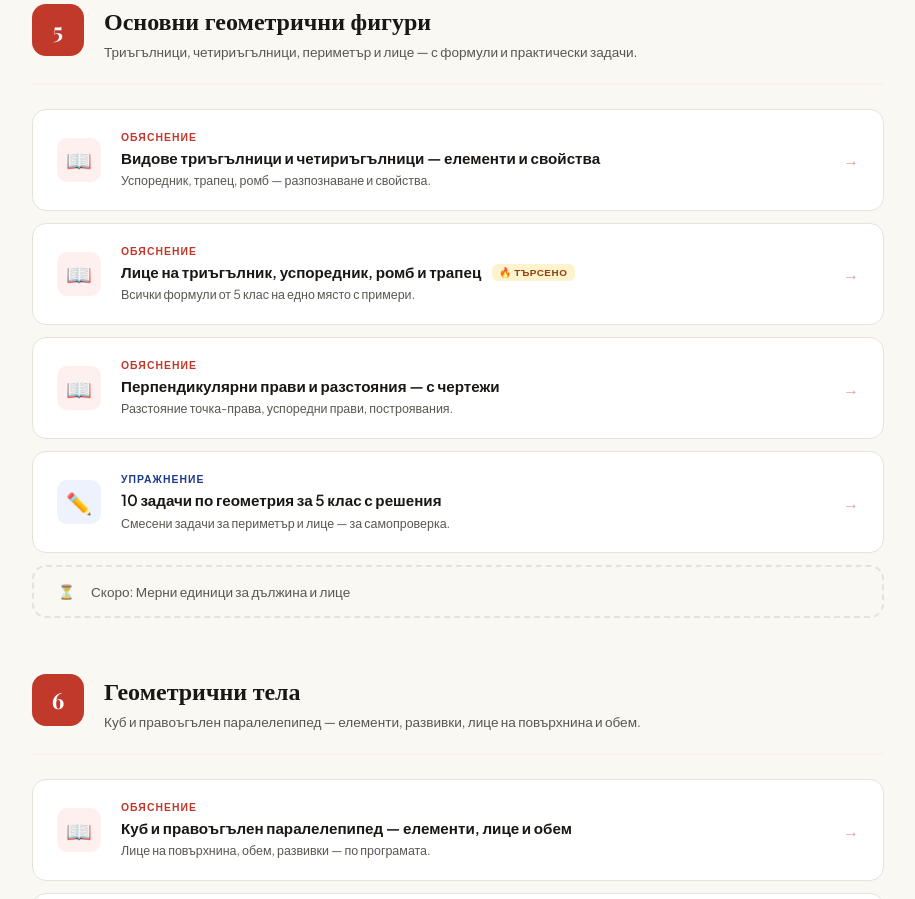
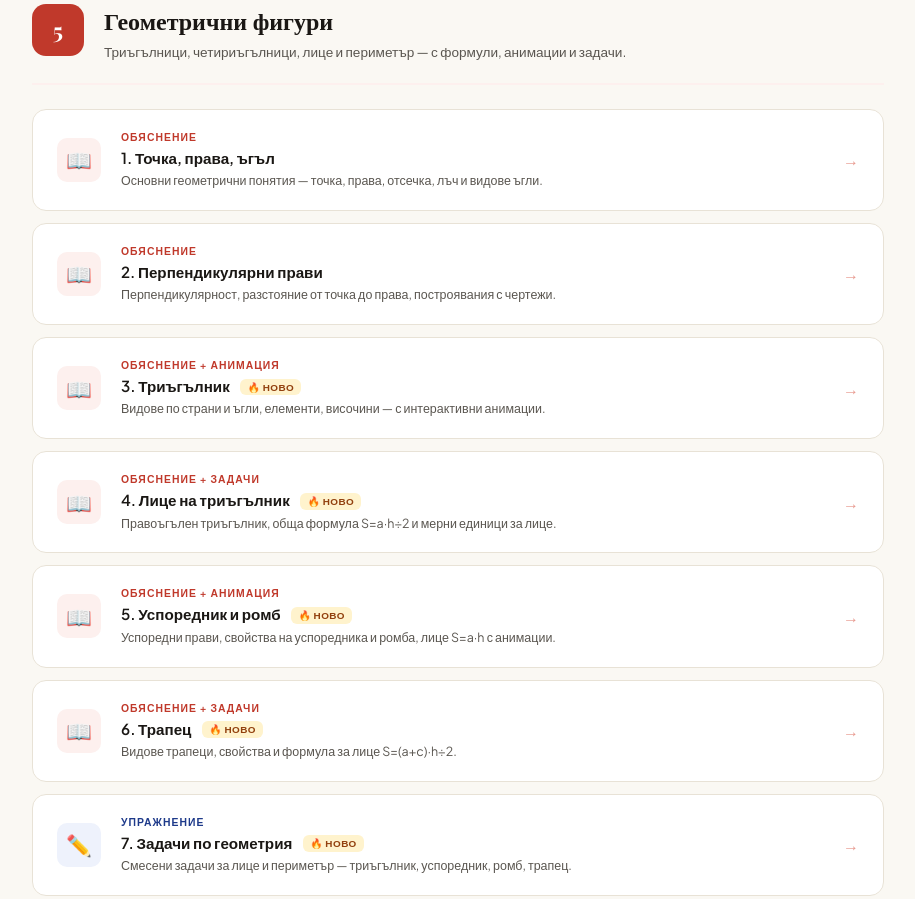
Before and after one commit to matematika-5-7/matematika-5-7.github.io, a plain HTML site: page klas-5.html in a window 1280 px wide. Shown: the part 3553-4452 px from the top of the page, without its empty margins (182-1097 px from the left). Drawn offline with nearby package versions, Linux system fonts and the light colour scheme; a web font is replaced by a local one.

Commit message:
Update klas-5.html

```diff
--- a/klas-5.html
+++ b/klas-5.html
@@ -236,7 +236,7 @@
 
   /* EXAM BOX */
   .exam-box {
-    background: var(--ink); border-radius: 20px;
+    background: var(--c5); border-radius: 20px;
     padding: 2.5rem; margin-top: 3rem;
     display: grid; grid-template-columns: 1fr auto;
     gap: 2rem; align-items: center;
@@ -574,51 +574,74 @@
     <div class="topic-header">
       <div class="topic-num">5</div>
       <div class="topic-info">
-        <h2>Основни геометрични фигури</h2>
-        <p>Триъгълници, четириъгълници, периметър и лице — с формули и практически задачи.</p>
+        <h2>Геометрични фигури</h2>
+        <p>Триъгълници, четириъгълници, лице и периметър — с формули, анимации и задачи.</p>
       </div>
     </div>
     <div class="articles-grid">
-      <a href="#" class="article-card">
+      <a href="tocka-prava-otsechka-agal-5-klas.html" class="article-card">
         <div class="article-icon icon-explain">📖</div>
         <div class="article-body">
           <div class="article-type">Обяснение</div>
-          <div class="article-title">Видове триъгълници и четириъгълници — елементи и свойства</div>
-          <div class="article-desc">Успоредник, трапец, ромб — разпознаване и свойства.</div>
+          <div class="article-title">1. Точка, права, ъгъл</div>
+          <div class="article-desc">Основни геометрични понятия — точка, права, отсечка, лъч и видове ъгли.</div>
         </div>
         <span class="article-arrow">→</span>
       </a>
-      <a href="#" class="article-card">
+      <a href="perpendikulyarni-pravi-5-klas.html" class="article-card">
         <div class="article-icon icon-explain">📖</div>
         <div class="article-body">
           <div class="article-type">Обяснение</div>
-          <div class="article-title">Лице на триъгълник, успоредник, ромб и трапец <span class="hot-badge">🔥 Търсено</span></div>
-          <div class="article-desc">Всички формули от 5 клас на едно място с примери.</div>
+          <div class="article-title">2. Перпендикулярни прави</div>
+          <div class="article-desc">Перпендикулярност, разстояние от точка до права, построявания с чертежи.</div>
         </div>
         <span class="article-arrow">→</span>
       </a>
-      <a href="#" class="article-card">
+      <a href="triagalnik-5-klas.html" class="article-card">
         <div class="article-icon icon-explain">📖</div>
         <div class="article-body">
-          <div class="article-type">Обяснение</div>
-          <div class="article-title">Перпендикулярни прави и разстояния — с чертежи</div>
-          <div class="article-desc">Разстояние точка-права, успоредни прави, построявания.</div>
+          <div class="article-type">Обяснение + Анимация</div>
+          <div class="article-title">3. Триъгълник <span class="hot-badge">🔥 Ново</span></div>
+          <div class="article-desc">Видове по страни и ъгли, елементи, височини — с интерактивни анимации.</div>
         </div>
         <span class="article-arrow">→</span>
       </a>
-      <a href="#" class="article-card">
+      <a href="lice-triagalnik-5-klas.html" class="article-card">
+        <div class="article-icon icon-explain">📖</div>
+        <div class="article-body">
+          <div class="article-type">Обяснение + Задачи</div>
+          <div class="article-title">4. Лице на триъгълник <span class="hot-badge">🔥 Ново</span></div>
+          <div class="article-desc">Правоъгълен триъгълник, обща формула S=a·h÷2 и мерни единици за лице.</div>
+        </div>
+        <span class="article-arrow">→</span>
+      </a>
+      <a href="usporedhik-romb-5-klas.html" class="article-card">
+        <div class="article-icon icon-explain">📖</div>
+        <div class="article-body">
+          <div class="article-type">Обяснение + Анимация</div>
+          <div class="article-title">5. Успоредник и ромб <span class="hot-badge">🔥 Ново</span></div>
+          <div class="article-desc">Успоредни прави, свойства на успоредника и ромба, лице S=a·h с анимации.</div>
+        </div>
+        <span class="article-arrow">→</span>
+      </a>
+      <a href="trapec-5-klas.html" class="article-card">
+        <div class="article-icon icon-explain">📖</div>
+        <div class="article-body">
+          <div class="article-type">Обяснение + Задачи</div>
+          <div class="article-title">6. Трапец <span class="hot-badge">🔥 Ново</span></div>
+          <div class="article-desc">Видове трапеци, свойства и формула за лице S=(a+c)·h÷2.</div>
+        </div>
+        <span class="article-arrow">→</span>
+      </a>
+      <a href="geometria-zadachi-5-klas.html" class="article-card">
         <div class="article-icon icon-exercise">✏️</div>
         <div class="article-body">
           <div class="article-type" style="color:#1e3a8a;">Упражнение</div>
-          <div class="article-title">10 задачи по геометрия за 5 клас с решения</div>
-          <div class="article-desc">Смесени задачи за периметър и лице — за самопроверка.</div>
+          <div class="article-title">7. Задачи по геометрия <span class="hot-badge">🔥 Ново</span></div>
+          <div class="article-desc">Смесени задачи за лице и периметър — триъгълник, успоредник, ромб, трапец.</div>
         </div>
         <span class="article-arrow">→</span>
       </a>
-      <div class="coming-card">
-        <span>⏳</span>
-        <span>Скоро: Мерни единици за дължина и лице</span>
-      </div>
     </div>
   </div>
 
```
